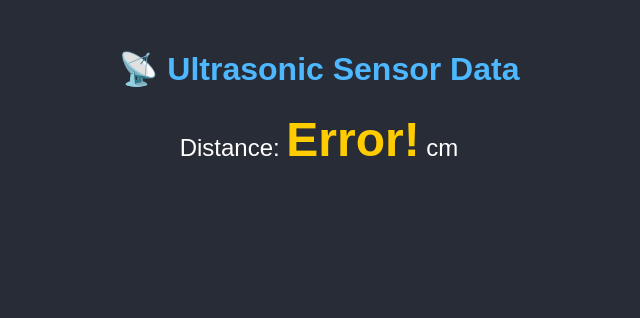
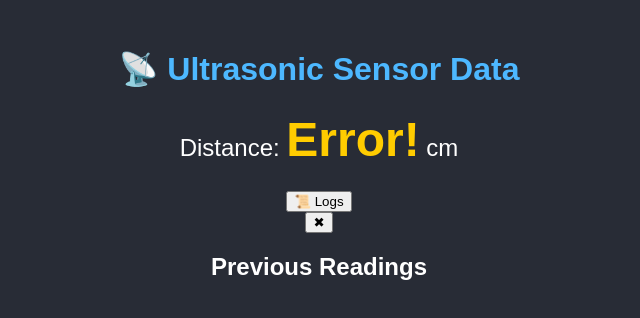
Before and after one commit to Mo-Nagi/EmbeddedProject, a website: page index.html in a window 1280 px wide. Shown: the whole page, without its empty margins (321-961 px from the left). Drawn offline with Linux system fonts and the light colour scheme; no server answers.

Commit message:
Update index.html

```diff
--- a/index.html
+++ b/index.html
@@ -10,7 +10,16 @@
     <div class="container">
         <h1>📡 Ultrasonic Sensor Data</h1>
         <p>Distance: <span id="data">Loading...</span> cm</p>
+        <button id="showLogs">📜 Logs</button>
     </div>
+
+
+    <div id="logsPanel" class="logs-panel">
+        <button id="closeLogs">✖</button>
+        <h2>Previous Readings</h2>
+        <ul id="logsList"></ul>
+    </div>
+
     <script src="script.js"></script>
 </body>
 </html>
```
